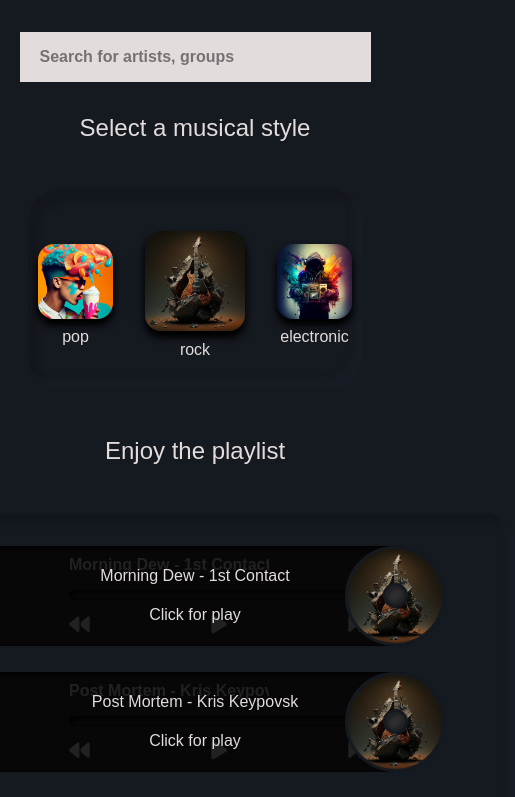
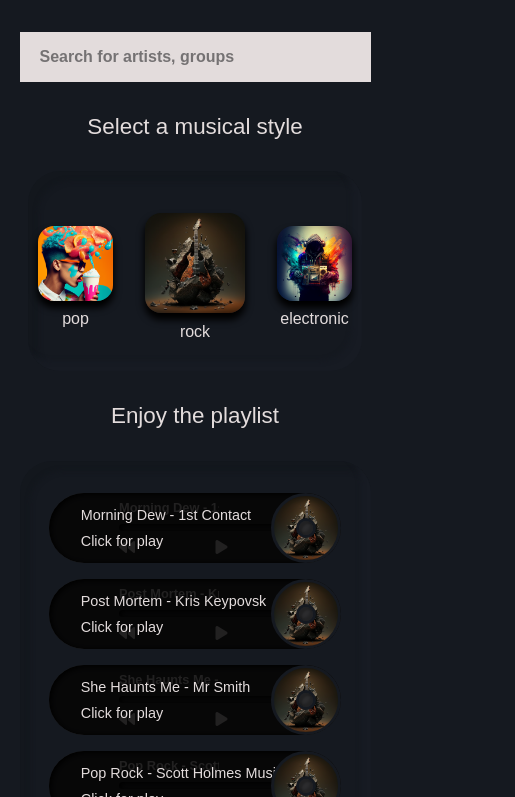
Before and after one commit to ThibaudS-web/music_sim, a website built with Vite: page index.html in a window 390 px wide. Shown: the part 47-844 px from the top of the page, 515 px wide, since content can reach past the window. Built offline with nearby package versions, Linux system fonts and the light colour scheme; a web font is replaced by a local one.

Commit message:
Responsive done on landing page

```diff
--- a/src/style.css
+++ b/src/style.css
@@ -67,10 +67,11 @@ section>h2 {
 	align-items: center;
 	justify-content: space-around;
 	width: 640px;
-	height: 670px;
+	height: auto;
+	gap: 1.5rem;
 	border-radius: 2rem;
 	box-shadow: inset -10px -10px 5px #171b23, inset 10px 10px 5px #13171d;
-	padding: 20px 0;
+	padding: 3rem 0;
 	margin-bottom: 3rem;
 }
 
@@ -146,12 +147,9 @@ section>h2 {
 	transition: right 1200ms ease-in-out;
 }
 
-.disk-left-moving {
+.disk-left-moving,
+.hidden-left-moving {
 	right: calc(100% - 100px);
-}
-
-.hidden-left-moving {
-	right: 80%;
 }
 
 .disk-animation-rotation {
@@ -401,6 +399,12 @@ section>h2 {
 		}
 	}
 
+	#container-playlist {
+		width: 95%;
+		gap: 1rem;
+		margin-bottom: 2rem;
+	}
+
 	#container-genre {
 		width: 95%;
 		height: 200px;
@@ -414,11 +418,121 @@ section>h2 {
 	.image-genre-container>p {
 		font-size: 1rem;
 	}
+
+	.section-wrapper:nth-child(2),
+	.section-wrapper>h2 {
+		margin-bottom: 2rem;
+	}
+
+	.section-wrapper>h2 {
+		font-size: 1.4rem;
+	}
+
+	.container-player {
+		width: 75vw;
+		height: 80px;
+	}
+
+	.title-song {
+		font-size: 0.8rem;
+	}
+
+	.timer-container>p {
+		font-size: 0.8rem;
+	}
+
+	.disk {
+		width: 80px;
+		height: 80px;
+	}
+
+	.disk-left-moving,
+	.hidden-left-moving {
+		right: calc(100% - 80px);
+	}
+
+	.controls>i {
+		cursor: pointer;
+		font-size: 1rem;
+	}
+
+	.player {
+		gap: 0.6rem;
+	}
+
 }
+
+@media screen and (max-width: 425px) {
+	.container-player {
+		width: 75vw;
+		height: 70px;
+	}
+
+	.disk {
+		width: 70px;
+		height: 70px;
+	}
+
+	.disk-center {
+		width: 20px;
+		height: 20px;
+	}
+
+	.disk-left-moving,
+	.hidden-left-moving {
+		right: calc(100% - 70px);
+	}
+
+	.controls>i {
+		cursor: pointer;
+		font-size: 1rem;
+	}
+
+	.player {
+		gap: 0.5rem;
+		width: 70%;
+		margin-left: 3.3rem;
+	}
+
+	#container-playlist {
+		width: 100%;
+		padding: 2rem;
+	}
+
+	.hidden-player {
+		gap: 10px;
+		align-items: flex-start;
+	}
+
+	.hidden-player>p {
+		font-size: 0.9rem;
+		margin-left: 2rem;
+	}
+
+	.container-progress {
+		width: 100%;
+		height: 7px;
+	}
+
+	.progress-bar {
+		height: 7px;
+	}
+
+	.title-container {
+		width: 100px;
+	}
+}
+
 
 @media screen and (max-width: 375px) {
 	#container-genre {
 		width: 92vw;
+	}
+
+	.player {
+		gap: 0.5rem;
+		width: 65%;
+		margin-left: 3.3rem;
 	}
 }
 
@@ -437,13 +551,38 @@ section>h2 {
 		}
 	}
 
+	.player {
+		gap: 0.5rem;
+		width: 60%;
+		margin-left: 3.3rem;
+	}
+
+	.title-container {
+		width: 80px;
+	}
+
+	.hidden-player {
+		gap: 8px;
+	}
+
+	.container-player {
+		width: 82vw;
+	}
+
+	.hidden-player>p {
+		font-size: 0.8rem;
+		margin-left: 1rem;
+	}
+
+
+
 	.image-genre-container {
 		width: 60px;
 		height: 60px;
 	}
 
 	.image-genre-container>img {
-		border-radius: unset;
+		border-radius: 0.7rem;
 	}
 
 	#slider-wrapper {
```
